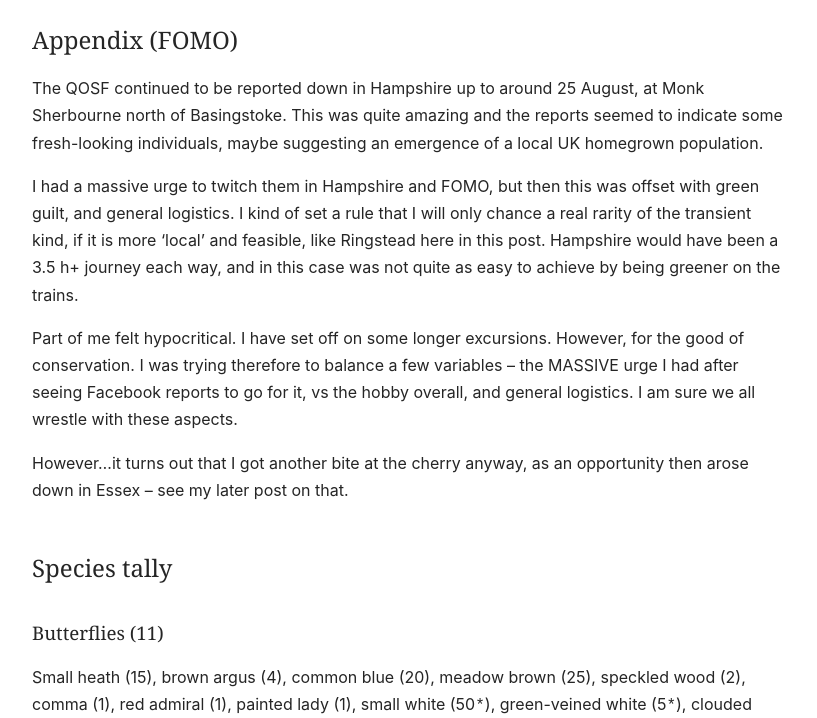
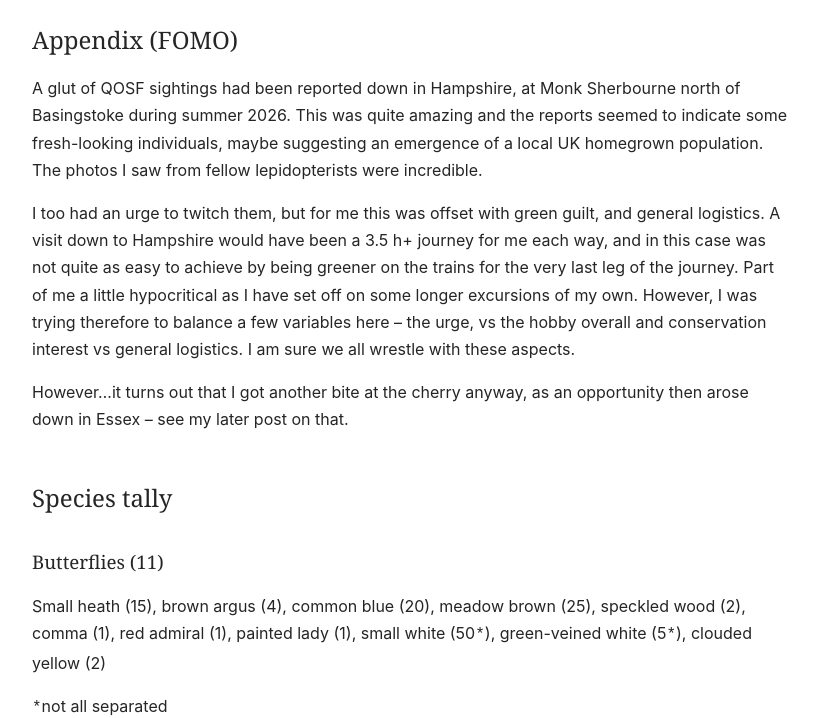
Before and after one commit to christhaxter/butterfly-diaries, a Jekyll site: the page built from _posts/2026-08-15-RingsteadDowns.md, in a window 1280 px wide and 900 px high, scrolled down 27018 px, cut to the strip 182-900 px from the top of the window. Shown: the whole strip, without its empty margins (48-865 px from the left). Built offline with Jekyll 4.4.1, drawn with Linux system fonts in a browser that asks for light colours.

Commit message:
Tweek to the FOMO wording for Ringstead

```diff
--- a/_posts/2026-08-15-RingsteadDowns.md
+++ b/_posts/2026-08-15-RingsteadDowns.md
@@ -449,20 +449,18 @@ what an amazing walk this had been though through the Norfolk countryside.
 
 ## Appendix (FOMO)
 
-The QOSF continued to be reported down in Hampshire up to around 25 August, at Monk Sherbourne
-north of Basingstoke. This was quite amazing and the reports seemed to indicate some fresh-looking
-individuals, maybe suggesting an emergence of a local UK homegrown population.
+A glut of QOSF sightings had been reported down in Hampshire, at Monk Sherbourne
+north of Basingstoke during summer 2026. This was quite amazing and the reports seemed to
+indicate some fresh-looking individuals, maybe suggesting an emergence of a
+local UK homegrown population. The photos I saw from fellow lepidopterists were incredible.
 
-I had a massive urge to twitch them in Hampshire and FOMO, but then this was offset with green
-guilt, and general logistics. I kind of set a rule that I will only chance a real rarity of the
-transient kind, if it is more ‘local’ and feasible, like Ringstead here in this post. Hampshire
-would have been a 3.5 h+ journey each way, and in this case was not quite as easy to achieve by
-being greener on the trains.
-
-Part of me felt hypocritical. I have set off on some longer excursions. However, for the good of
-conservation. I was trying therefore to balance a few variables – the MASSIVE urge I had after
-seeing Facebook reports to go for it, vs the hobby overall, and general logistics. I am sure we
-all wrestle with these aspects.
+I too had an urge to twitch them, but for me this was offset with green
+guilt, and general logistics. A visit down to Hampshire would have been a 3.5 h+ journey
+for me each way, and in this case was not quite as easy to achieve by being greener on the trains
+for the very last leg of the journey. Part of me a little hypocritical as I have set off on
+some longer excursions of my own. However, I was trying therefore to balance a few variables
+here – the urge, vs the hobby overall and conservation interest vs general logistics.
+I am sure we all wrestle with these aspects.
 
 However…it turns out that I got another bite at the cherry anyway, as an opportunity then arose
 down in Essex – see my later post on that.
```
